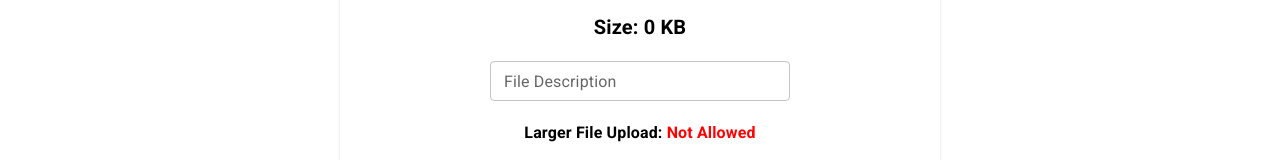
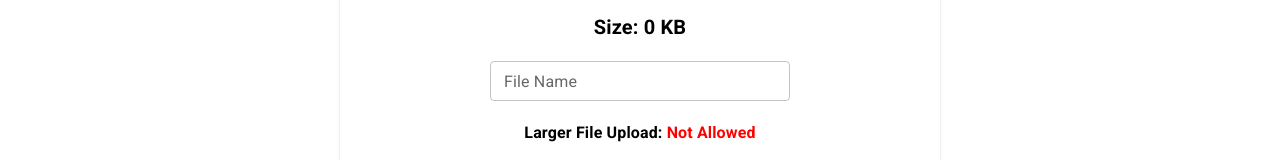
Before and after one commit to skfeat177/yahya-cloud-app, a React (Create React App) app: page /upload-file in a window 1280 px wide. Shown: the part 361-521 px from the top of the page. Built offline with nearby package versions, Linux system fonts and the light colour scheme; no server answers.

Commit message:
file name

```diff
--- a/src/pages/UploadFile.js
+++ b/src/pages/UploadFile.js
@@ -37,6 +37,10 @@ export default function CenteredCard() {
     const handleFileChange = (event) => {
         const file = event.target.files[0];
         setSelectedFile(file);
+        if (file) {
+            setfiledescription(file.name);
+        }
+
     };
     const handleServerChange = (event) => {
         setSelectedServer(event.target.value);
@@ -109,6 +113,7 @@ export default function CenteredCard() {
 
     const handleUploadFile = () => {
         if (selectedFile) {
+
             setLoading(true);
             setUploadProgress(0);
             const formData = new FormData();
@@ -168,8 +173,8 @@ export default function CenteredCard() {
                                 <Box sx={{ display: 'flex', flexDirection: 'column', alignItems: 'center', gap: '10px' }}>
                                     {selectedFile ? getIconForFileType(selectedFile.type) : <InsertDriveFileOutlinedIcon sx={{ fontSize: 90 }} />}
                                     <Typography variant="h6" color="initial" fontWeight="bold">{selectedFile ? selectedFile.name : 'No File Selected'}</Typography>
-                                    <Typography variant="h6" color="initial" fontWeight="bold">Size: {selectedFile ? (selectedFile.size / 1024).toFixed(2) : 0.0} KB</Typography>
-                                    <TextField size='small' id="filedescription" label="File Description" variant="outlined" sx={{width:300,marginBottom:-2,marginTop:1}} value={filedescription} onChange={handleDescription} />
+                                    <Typography variant="h6" color="initial" fontWeight="bold">Size: {selectedFile ? ((selectedFile.size / 1024).toFixed(2)>1024?((selectedFile.size / 1024).toFixed(2)/1024).toFixed(2) + " MB":(selectedFile.size / 1024).toFixed(2)+" KB" ): "0 KB"}</Typography>
+                                    <TextField size='small' id="filedescription" label="File Name" variant="outlined" sx={{width:300,marginBottom:-2,marginTop:1}} value={filedescription} onChange={handleDescription} />
                                 </Box>
                                 <Typography variant="body1" color="initial" style={{ fontWeight: 'bold' }}
                                          sx={{marginTop:2}}>
```
